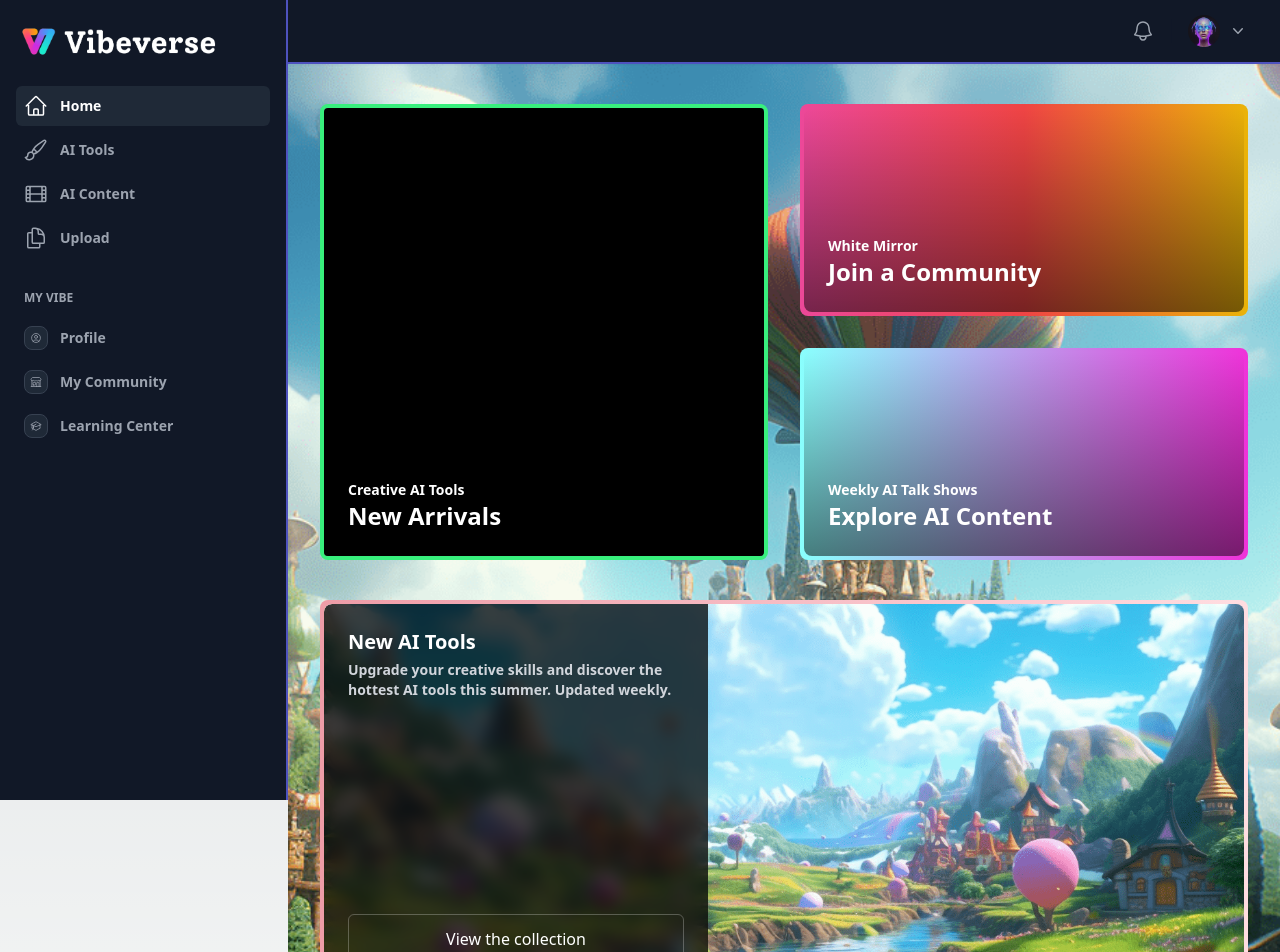
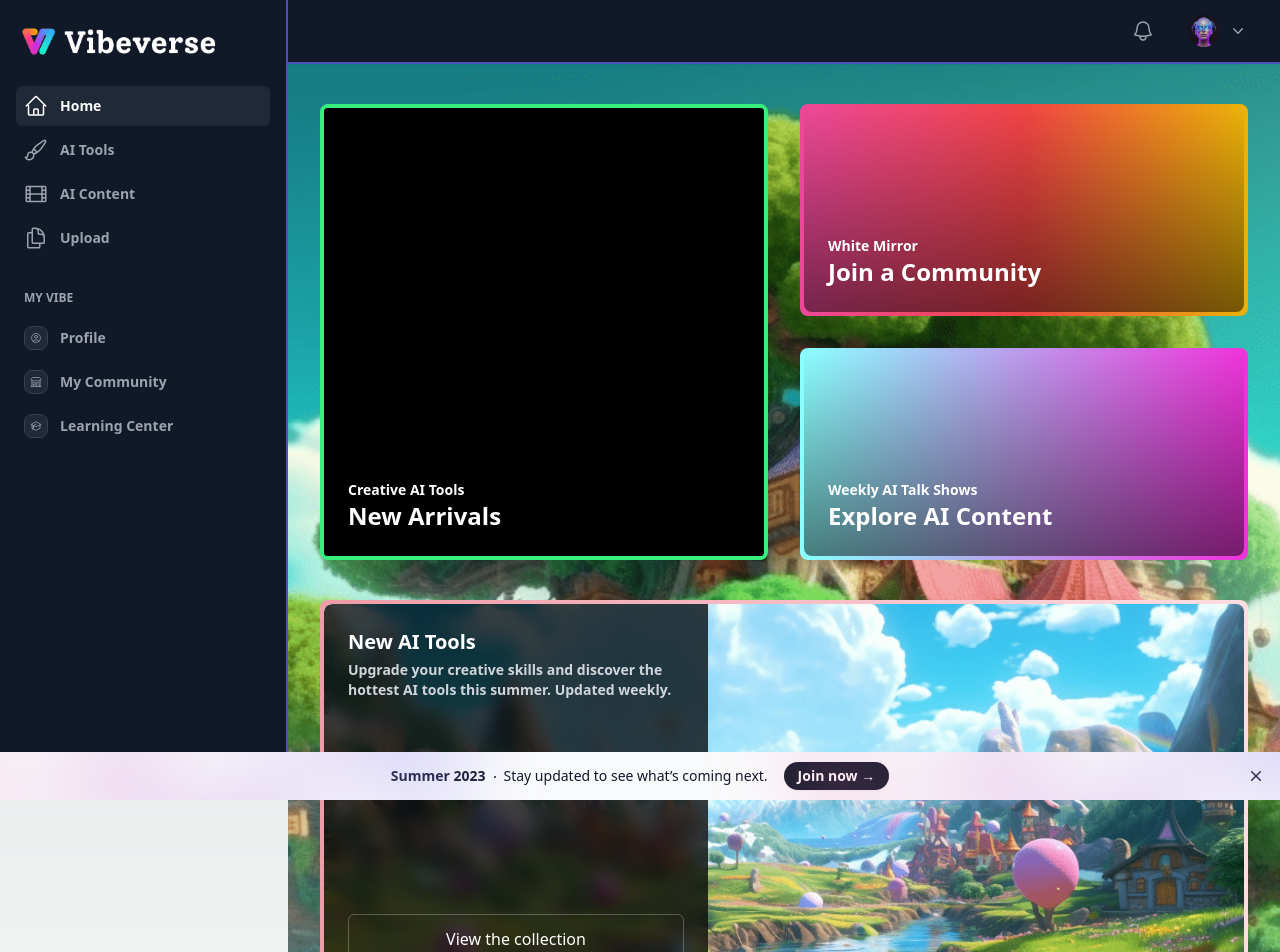
Before and after one commit to roger-rangel/vibeverse, a Next.js app: page /dashboard in a window 1280 px wide. Shown: the top 952 px of the page. Built offline with nearby package versions, Linux system fonts and the light colour scheme.

Commit message:
Banner added, small fixes

```diff
--- a/app/layout.tsx
+++ b/app/layout.tsx
@@ -1,10 +1,7 @@
 'use client';
 
 import './globals.css';
-import { Inter } from 'next/font/google';
 import { useEffect, useState } from 'react';
-
-const inter = Inter({ subsets: ['latin'] });
 
 const Dynamic = ({ children }: { children: React.ReactNode }) => {
   const [hasMounted, setHasMounted] = useState(false);
@@ -16,14 +13,8 @@
   if (!hasMounted) {
     return null;
   }
-
   return <>{children}</>;
 };
-
-/*export const metadata = {
-  title: 'Create Next App',
-  description: 'Generated by create next app',
-};*/
 
 export default function RootLayout({
   children,
--- /dev/null
+++ b/components/dashboard/home/banner.jsx
@@ -0,0 +1,54 @@
+import Link from 'next/link';
+import { XMarkIcon } from '@heroicons/react/20/solid';
+
+export default function Banner() {
+  return (
+    <div className="fixed bottom-0 left-0 w-full flex z-50 isolate items-center gap-x-6 overflow-hidden bg-gray-50 px-6 py-2.5 sm:px-3.5 sm:before:flex-1">
+      <div
+        className="absolute left-[max(-7rem,calc(50%-52rem))] top-1/2 -translate-y-1/2 transform-gpu blur-2xl"
+        aria-hidden="true"
+      >
+        <div
+          className="aspect-[577/310] w-[36.0625rem] bg-gradient-to-r from-[#ff80b5] to-[#9089fc] opacity-30"
+          style={{
+            clipPath:
+              'polygon(74.8% 41.9%, 97.2% 73.2%, 100% 34.9%, 92.5% 0.4%, 87.5% 0%, 75% 28.6%, 58.5% 54.6%, 50.1% 56.8%, 46.9% 44%, 48.3% 17.4%, 24.7% 53.9%, 0% 27.9%, 11.9% 74.2%, 24.9% 54.1%, 68.6% 100%, 74.8% 41.9%)',
+          }}
+        />
+      </div>
+      <div
+        className="absolute left-[max(45rem,calc(50%+8rem))] top-1/2  -translate-y-1/2 transform-gpu blur-2xl"
+        aria-hidden="true"
+      >
+        <div
+          className="aspect-[577/310] w-[36.0625rem] bg-gradient-to-r from-[#ff80b5] to-[#9089fc] opacity-30"
+          style={{
+            clipPath:
+              'polygon(74.8% 41.9%, 97.2% 73.2%, 100% 34.9%, 92.5% 0.4%, 87.5% 0%, 75% 28.6%, 58.5% 54.6%, 50.1% 56.8%, 46.9% 44%, 48.3% 17.4%, 24.7% 53.9%, 0% 27.9%, 11.9% 74.2%, 24.9% 54.1%, 68.6% 100%, 74.8% 41.9%)',
+          }}
+        />
+      </div>
+      <div className="flex flex-wrap items-center gap-x-4 gap-y-2 xs:justify-center">
+        <p className="text-sm leading-6 text-gray-900">
+          <strong className="font-semibold">Summer 2023</strong>
+          <svg viewBox="0 0 2 2" className="mx-2 inline h-0.5 w-0.5 fill-current" aria-hidden="true">
+            <circle cx={1} cy={1} r={1} />
+          </svg>
+          Stay updated to see what’s coming next.
+        </p>
+        <Link
+          href="https://discord.gg/HgCafGhHxh"
+          className="flex-none rounded-full cursor-pointer bg-gray-900 px-3.5 py-1 text-sm font-semibold text-white shadow-sm hover:bg-gray-700 focus-visible:outline focus-visible:outline-2 focus-visible:outline-offset-2 focus-visible:outline-gray-900"
+        >
+          Join now <span aria-hidden="true">&rarr;</span>
+        </Link>
+      </div>
+      <div className="flex flex-1 justify-end">
+        <button type="button" className="-m-3 p-3 focus-visible:outline-offset-[-4px]">
+          <span className="sr-only">Dismiss</span>
+          <XMarkIcon className="h-5 w-5 text-gray-900" aria-hidden="true" />
+        </button>
+      </div>
+    </div>
+  );
+}
--- a/components/dashboard/home/index.js
+++ b/components/dashboard/home/index.js
@@ -3,5 +3,6 @@
 import Categories from './categories';
 import Navigation from './navigation';
 import Preview from './preview';
+import Banner from './banner';
 
-export { Categories, Navigation, Preview };
+export { Categories, Navigation, Preview, Banner };
--- a/components/dashboard/home/navigation.jsx
+++ b/components/dashboard/home/navigation.jsx
@@ -18,6 +18,8 @@
 import Nav_User from './nav_user';
 import Image from 'next/image';
 import Link from 'next/link';
+
+import { Banner } from '@/components/dashboard/home';
 
 const navigation = [
   { name: 'Home', href: '/dashboard', icon: HomeIcon, current: true },
@@ -216,7 +218,7 @@
         </Transition.Root>
 
         {/* Static sidebar for desktop */}
-        <div className="hidden lg:fixed lg:inset-y-0 sm:z-11 lg:z-50 lg:flex lg:w-72 lg:flex-col">
+        <div className="hidden lg:fixed lg:inset-y-0 sm:z-10 lg:z-40 lg:flex lg:w-72 lg:flex-col">
           {/* Sidebar component */}
           <div className="flex grow flex-col gap-y-5 overflow-y-auto bg-gray-900 px-6 pb-4 border-r-2 border-indigo-500/75">
             <div className="flex items-center">
@@ -352,7 +354,9 @@
             {children}
           </main>
         </div>
+
       </div>
+      <Banner />
     </>
   );
 }
```
Also changed, not shown: public/images/dashboard/magical_castle.png, 1 other file (tests, documents, lock files or other folders).
